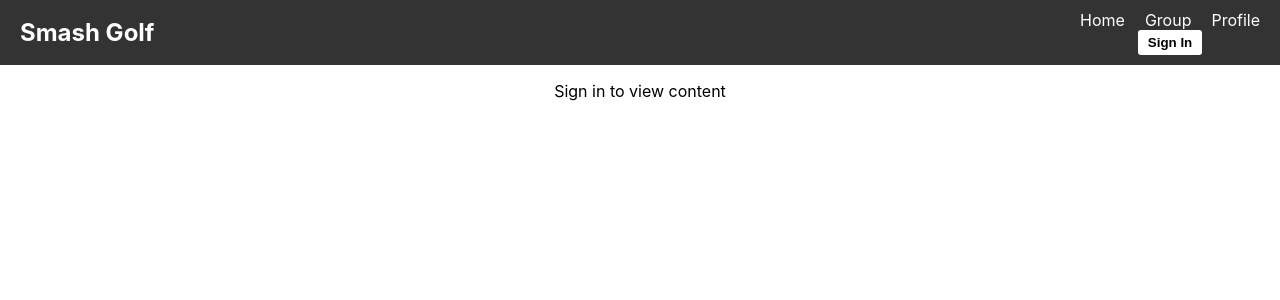
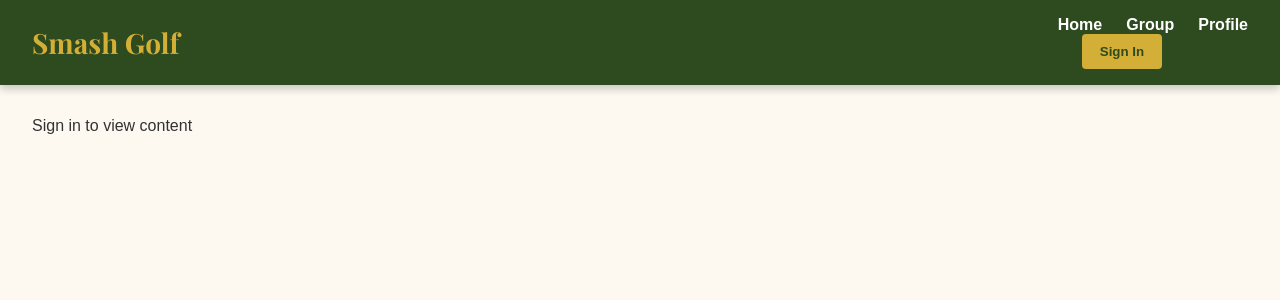
Before and after one commit to mikacelik11/smashgolf, a React (Create React App) app: page / in a window 1280 px wide. Shown: the top 300 px of the page. Built offline with nearby package versions, Linux system fonts and the light colour scheme.

Commit message:
added some styling to make the website look more professinal and give it that golf look.

```diff
--- a/src/App.css
+++ b/src/App.css
@@ -1,99 +1,199 @@
-.App {
-  text-align: center;
+/* Import a refined serif for titles */
+@import url('https://fonts.googleapis.com/css2?family=Playfair+Display:wght@400;700&display=swap');
+
+/* Define our palette */
+:root {
+  --green-dark: #2e4a1f;
+  --green-light: #4a7c45;
+  --gold-accent: #d4af37;
+  --cream-bg: #fdf8f0;
+  --text-main: #333;
+  --text-light: #555;
 }
 
-.App-logo {
-  height: 40vmin;
-  pointer-events: none;
+/* Base resets */
+* {
+  box-sizing: border-box;
+  margin: 0;
+  padding: 0;
 }
 
+/* App container */
+.App {
+  font-family: 'Open Sans', sans-serif;
+  color: var(--text-main);
+  background-color: var(--cream-bg);
+  min-height: 100vh;
+}
 
-/* Styling for the navigation bar */
+/* Navbar */
 .navbar {
   display: flex;
   justify-content: space-between;
   align-items: center;
-  background-color: #333;  /* Change to your preferred color */
-  padding: 10px 20px;
+  background-color: var(--green-dark);
+  padding: 1rem 2rem;
+  box-shadow: 0 4px 8px rgba(0,0,0,0.2);
 }
-
-/* Left side of the navbar (the title) */
 .navbar-left h1 {
-  color: #fff;
-  margin: 0;
+  font-family: 'Playfair Display', serif;
+  color: var(--gold-accent);
+  font-size: 1.75rem;
 }
-
-/* Right side of the navbar (navigation links) */
 .navbar-right .nav-links {
   list-style: none;
   display: flex;
-  margin: 0;
-  padding: 0;
+  gap: 1.5rem;
+}
+.navbar-right .nav-links li {
+  color: #fff;
+  cursor: pointer;
+  font-weight: 600;
+  transition: color 0.2s ease;
+}
+.navbar-right .nav-links li:hover {
+  color: var(--gold-accent);
 }
 
-.navbar-right .nav-links li {
-  margin-left: 20px;
+/* Auth buttons */
+.auth-button {
+  margin-left: 1.5rem;
+  padding: 0.5rem 1rem;
+  background-color: var(--gold-accent);
+  color: var(--green-dark);
+  border: 2px solid var(--gold-accent);
+  border-radius: 0.25rem;
+  font-weight: bold;
+  transition: background-color 0.2s ease, color 0.2s ease;
+}
+.auth-button:hover {
+  background-color: transparent;
   color: #fff;
-  cursor: pointer;
+  border-color: #fff;
 }
 
-
-.navbar-right .nav-links li:hover {
-  text-decoration: underline;
+/* Main content */
+.home-section {
+  padding: 2rem;
+}
+.content h2 {
+  font-family: 'Playfair Display', serif;
+  color: var(--green-dark);
+  margin-bottom: 0.5rem;
+}
+.content p {
+  color: var(--text-light);
+  margin-bottom: 1.5rem;
 }
 
-.auth-button {
-  margin-left: 20px;
-  padding: 5px 10px;
-  background-color: #fff;
+/* Create Group button */
+.create-group-button {
+  padding: 0.75rem 1.5rem;
+  background: var(--green-light);
+  color: #fff;
   border: none;
-  cursor: pointer;
-  border-radius: 3px;
-  font-weight: bold;
+  border-radius: 0.5rem;
+  font-size: 1rem;
+  font-weight: 600;
+  transition: background 0.2s ease;
+}
+.create-group-button:hover {
+  background: var(--green-dark);
 }
 
-.auth-button:hover {
-  background-color: #ddd;
+/* Post cards */
+.post-card {
+  background: #fff;
+  border: 2px solid var(--gold-accent);
+  border-radius: 1rem;
+  padding: 1.5rem;
+  margin: 1rem 0;
+  box-shadow: 0 4px 12px rgba(0,0,0,0.1);
+  cursor: pointer;
+  transition: transform 0.2s ease, box-shadow 0.2s ease;
+}
+.post-card:hover {
+  transform: translateY(-4px);
+  box-shadow: 0 6px 18px rgba(0,0,0,0.15);
+}
+.post-card p {
+  text-align: left;
+  margin: 0.5rem 0;
+}
+.post-card p strong {
+  color: var(--green-dark);
 }
 
-.group-button-container {
+/* Modals */
+.modal {
+  position: fixed;
+  inset: 0;
+  background: rgba(0,0,0,0.6);
   display: flex;
-  justify-content: flex-end;
-  margin-bottom: 20px;
+  align-items: center;
+  justify-content: center;
+}
+.modal-content {
+  background: #fff;
+  border-radius: 1rem;
+  padding: 2rem;
+  width: 100%;
+  max-width: 400px;
+  box-shadow: 0 4px 20px rgba(0,0,0,0.2);
+  text-align: left;
+}
+.modal-content h2 {
+  font-family: 'Playfair Display', serif;
+  color: var(--green-dark);
+  margin-bottom: 1rem;
+}
+.modal-content input {
+  width: 100%;
+  padding: 0.75rem;
+  margin-top: 0.5rem;
+  border: 1px solid #ccc;
+  border-radius: 0.5rem;
+}
+.modal-content .error {
+  color: #c00;
+  margin-top: 0.5rem;
+}
+.modal-content button {
+  margin-top: 1rem;
+  padding: 0.75rem 1.5rem;
+  background: var(--green-dark);
+  color: #fff;
+  border: none;
+  border-radius: 0.5rem;
+  font-weight: 600;
+  cursor: pointer;
+  transition: background 0.2s ease;
+}
+.modal-content button:hover {
+  background: var(--green-light);
 }
 
-.create-group-button {
-  padding: 10px 20px;
-  background-color: #007bff;
+/* Detail Window */
+.detail-window {
+  background: var(--cream-bg);
+  padding: 2rem;
+  font-family: 'Open Sans', sans-serif;
+}
+.detail-window h2 {
+  font-family: 'Playfair Display', serif;
+  color: var(--green-dark);
+  margin-bottom: 1rem;
+}
+.detail-window button {
+  margin-top: 1.5rem;
+  padding: 0.75rem 1.5rem;
+  background: var(--green-light);
+  color: #fff;
   border: none;
-  color: #fff;
-  border-radius: 3px;
+  border-radius: 0.5rem;
   cursor: pointer;
+  transition: background 0.2s ease;
 }
-
-.create-group-button:hover {
-  background-color: #0056b3;
+.detail-window button:hover {
+  background: var(--green-dark);
 }
-
-
-.post-card {
-  border: 1px solid #ddd;
-  border-radius: 8px;
-  padding: 16px;
-  margin: 12px 0;
-  box-shadow: 0 2px 5px rgba(0,0,0,0.1);
-  background: #fff;
-  cursor: pointer;
-  transition: transform 0.1s ease, box-shadow 0.2s ease;
-}
-
-.post-card:hover {
-  transform: translateY(-2px);
-  box-shadow: 0 4px 10px rgba(0,0,0,0.15);
-}
-
-
-.post-card:focus {
-  outline: none;
-  box-shadow: 0 0 0 3px rgba(0, 123, 255, 0.5);
-}
--- a/src/App.js
+++ b/src/App.js
@@ -197,7 +197,7 @@ function App() {
             {activeSection === 'profile' && (
               <div className="content">
                 <h2>Your Profile</h2>
-                <p>Profile details go here.</p>
+                <p>Edit your profile</p>
               </div>
             )}
           </>
```
